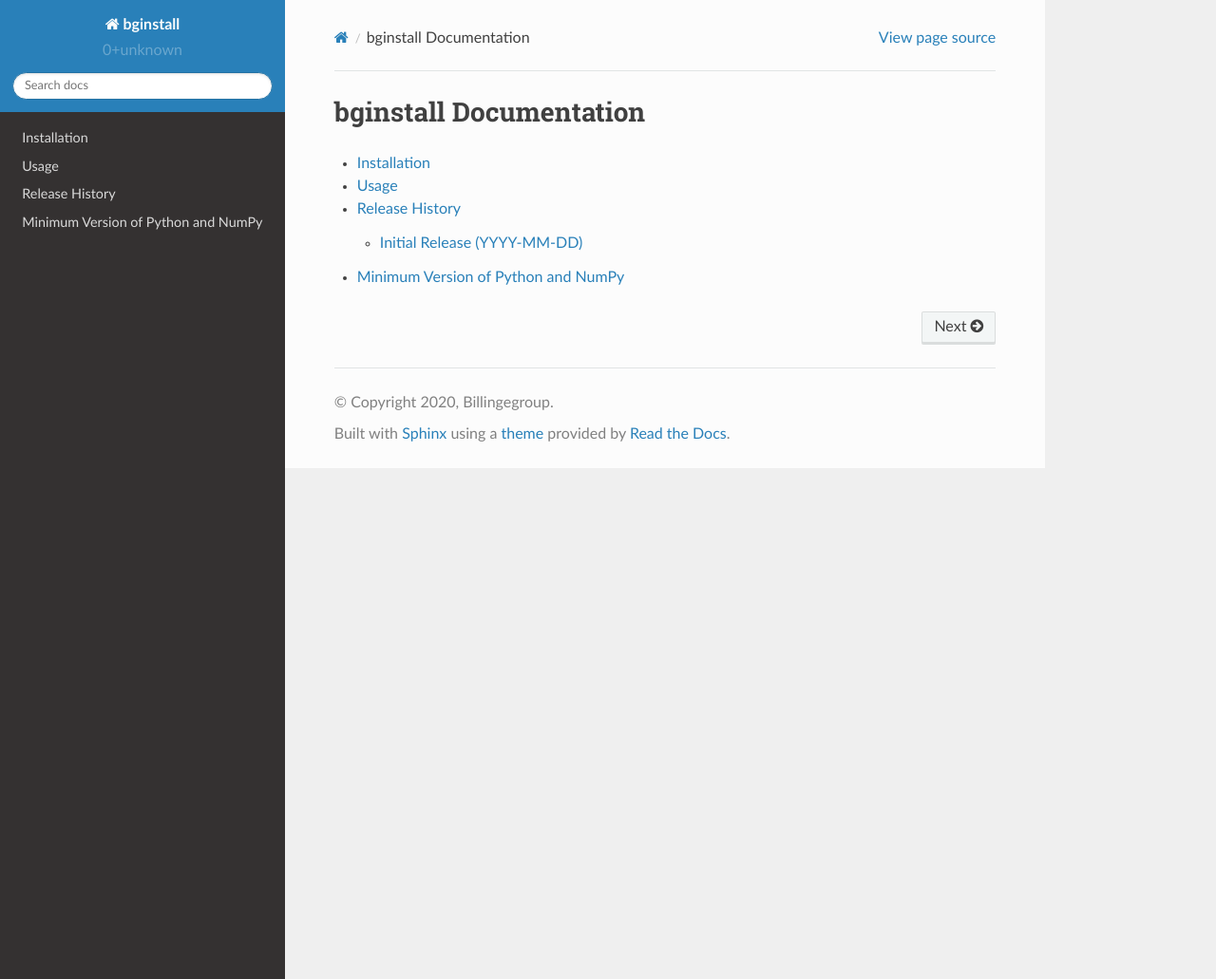
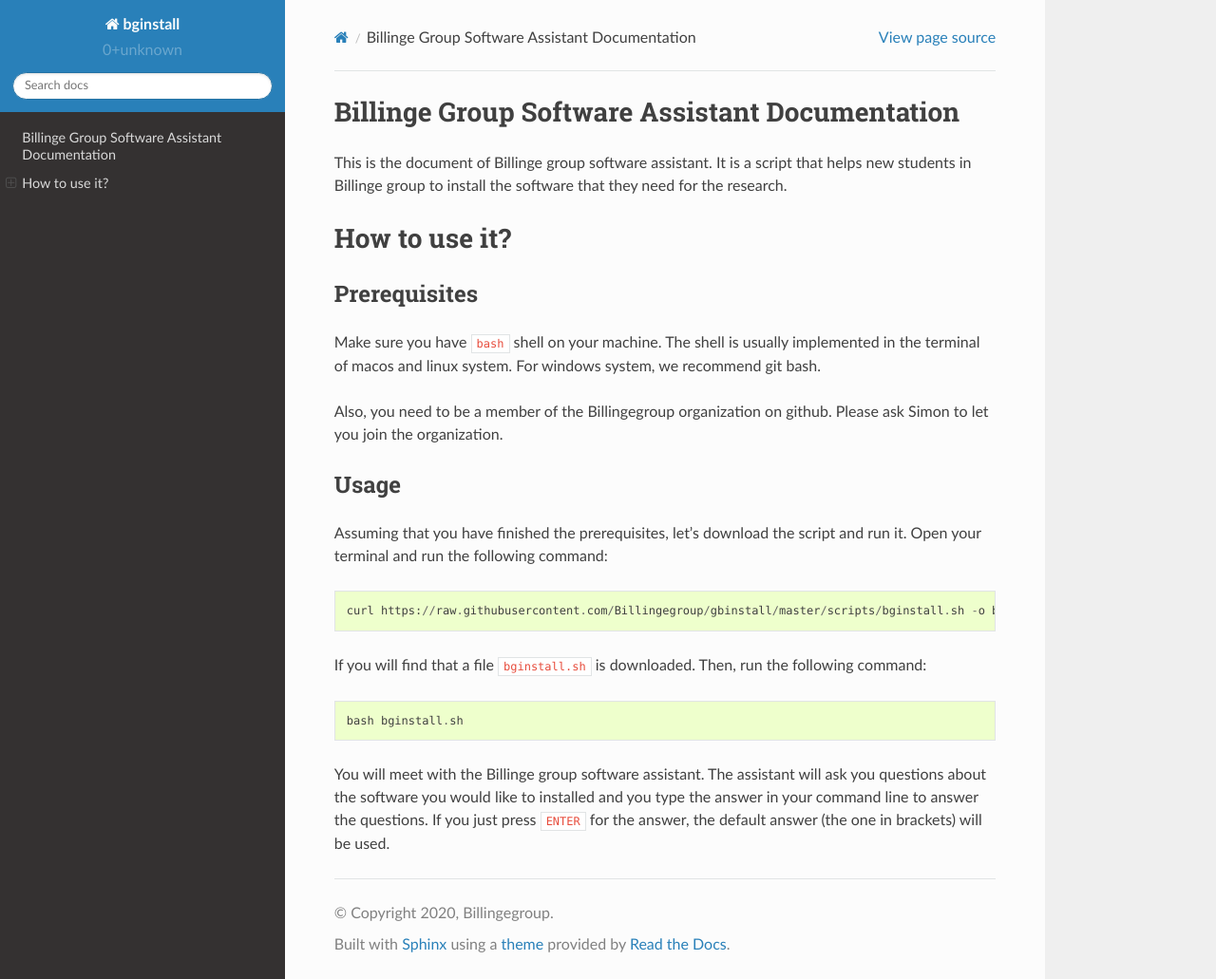
Before and after one commit to Billingegroup/bginstall, a Sphinx documentation site: the page built from docs/source/index.rst, in a window 1280 px wide and 1031 px high. Shown: the whole window at 95% size. Built offline with Sphinx 7.4.7 and the Read the Docs theme 2.0.0, drawn with Linux system fonts in a browser that asks for light colours.

Commit message:
DOC: add docs

```diff
--- a/docs/source/conf.py
+++ b/docs/source/conf.py
@@ -38,7 +38,6 @@
     'sphinx.ext.intersphinx',
     'sphinx.ext.mathjax',
     'sphinx.ext.viewcode',
-    'IPython.sphinxext.ipython_directive',
     'IPython.sphinxext.ipython_console_highlighting',
     'matplotlib.sphinxext.plot_directive',
     'numpydoc',
--- a/docs/source/index.rst
+++ b/docs/source/index.rst
@@ -3,13 +3,39 @@
    You can adapt this file completely to your liking, but it should at least
    contain the root `toctree` directive.
 
-bginstall Documentation
-=======================
+Billinge Group Software Assistant Documentation
+===============================================
 
-.. toctree::
-   :maxdepth: 2
+This is the document of Billinge group software assistant.
+It is a script that helps new students in Billinge group to install the software that they need for the research.
 
-   installation
-   usage
-   release-history
-   min_versions
+How to use it?
+==============
+
+Prerequisites
+-------------
+
+Make sure you have ``bash`` shell on your machine.
+The shell is usually implemented in the terminal of macos and linux system.
+For windows system, we recommend git bash.
+
+Also, you need to be a member of the Billingegroup organization on github.
+Please ask Simon to let you join the organization.
+
+Usage
+-----
+
+Assuming that you have finished the prerequisites, let's download the script and run it.
+Open your terminal and run the following command::
+
+   curl https://raw.githubusercontent.com/Billingegroup/gbinstall/master/scripts/bginstall.sh -o bginstall.sh
+
+If you will find that a file ``bginstall.sh`` is downloaded.
+Then, run the following command::
+
+   bash bginstall.sh
+
+You will meet with the Billinge group software assistant.
+The assistant will ask you questions about the software you would like to installed and you type the answer in
+your command line to answer the questions.
+If you just press ``ENTER`` for the answer, the default answer (the one in brackets) will be used.
--- a/docs/source/min_versions.rst
+++ /dev/null
@@ -1,28 +0,0 @@
-===================================
-Minimum Version of Python and NumPy
-===================================
-
-
-- This project supports at least the minor versions of Python
-  initially released 42 months prior to a planned project release
-  date.
-- The project will always support at least the 2 latest minor
-  versions of Python.
-- The project will support minor versions of ``numpy`` initially
-  released in the 24 months prior to a planned project release date or
-  the oldest version that supports the minimum Python version
-  (whichever is higher).
-- The project will always support at least the 3 latest minor
-  versions of NumPy.
-
-The minimum supported version of Python will be set to
-``python_requires`` in ``setup``.  All supported minor versions of
-Python will be in the test matrix and have binary artifacts built
-for releases.
-
-The project should adjust upward the minimum Python and NumPy
-version support on every minor and major release, but never on a
-patch release.
-
-This is consistent with NumPy `NEP 29
-<https://numpy.org/neps/nep-0029-deprecation_policy.html>`__.
--- a/docs/source/release-history.rst
+++ /dev/null
@@ -1,6 +0,0 @@
-===============
-Release History
-===============
-
-Initial Release (YYYY-MM-DD)
-----------------------------
```
Also changed, not shown: docs/source/installation.rst (deleted, +0 -7 lines), docs/source/usage.rst (deleted, +0 -9 lines).
